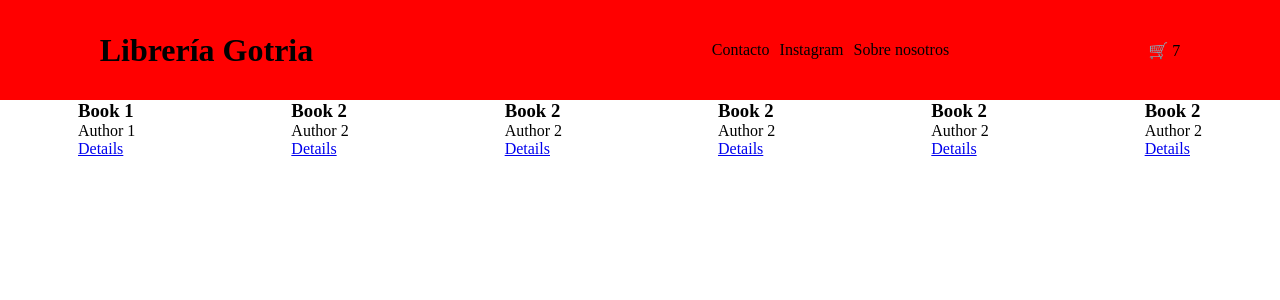
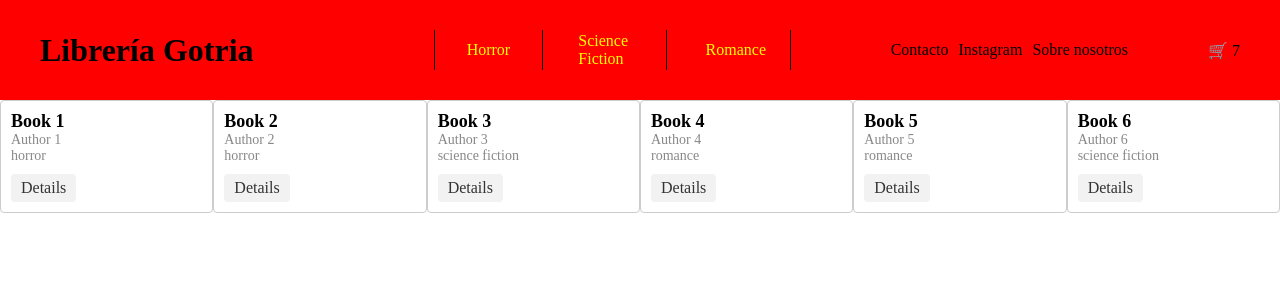
Before and after one commit to SantiagoBlachere/preEntrega1-Blachere, a React (Vite) app: page / in a window 1280 px wide. Shown: the top 300 px of the page. Built offline with nearby package versions, Linux system fonts and the light colour scheme.

Commit message:
Agregar funcionalidad de navegación y algo de css

```diff
--- a/src/App.jsx
+++ b/src/App.jsx
@@ -1,19 +1,31 @@
-import { useState } from 'react'
+
 import React from 'react'
 import { BrowserRouter, Routes, Route } from "react-router-dom";
-
-
+import bookData from './components/books.js';
+import { useState, useEffect } from 'react';
 import Navbar from './components/Navbar'
 import ItemListContainer from './components/ItemListContainer'
 import ItemDetail from './components/ItemDetail';
 
+import Category from "./components/Category"
+
+
 function App() {
+  const [books, setBooks] = useState([]);
+
+
+  useEffect(() => {
+    setBooks(bookData);
+  }, []);
+
+  console.log(books);
   return (
     <BrowserRouter>
       <Navbar />
       <Routes>
-        <Route path="/" element={<ItemListContainer />}></Route>
-        <Route path="/book/:id" element={<ItemDetail />}></Route>
+        <Route path="/" element={<ItemListContainer books={books} />} />
+        <Route path="/genre/:genre" element={<Category books={books} />}></Route>
+        <Route path="/book/:id" element={<ItemDetail />} />
       </Routes>
     </BrowserRouter>
   )
--- /dev/null
+++ b/src/components/Category.jsx
@@ -0,0 +1,24 @@
+import React from 'react';
+import { useParams } from 'react-router-dom';
+
+function Category({ books }) {
+  const { genre } = useParams();
+  const filteredBooks = books.filter(
+    book => book.genre.toLowerCase() === genre.toLowerCase()
+  );
+
+  return (
+    <div className="cardContainer">
+      {filteredBooks.map(book => (
+        <div key={book.id} className="card">
+          <h3>{book.title}</h3>
+          <p>{book.author}</p>
+          <p>{book.genre}</p>
+          <p>{book.description}</p>
+        </div>
+      ))}
+    </div>
+  );
+}
+
+export default Category;
--- a/src/components/ItemListContainer.jsx
+++ b/src/components/ItemListContainer.jsx
@@ -1,26 +1,23 @@
-import React, { useEffect, useState } from 'react';
-import bookData from './books.js';
+
+
 import { Link } from 'react-router-dom';
 
-function ItemListContainer() {
-  const [books, setBooks] = useState([]);
 
-  useEffect(() => {
-    setBooks(bookData);
-  }, []);
+function ItemListContainer( {books}) {
 
-  console.log(books);
 
   return (
     <div className="cardContainer">
+
       {books.map(book => (
         <div key={book.id} className="card">
-          <h3>{book.title}</h3>
-          <p>{book.author}</p>
-          <Link to={`/book/${book.id}`}>Details</Link>
-
+          <h3 className="card-title">{book.title}</h3>
+          <p className="card-author">{book.author}</p>
+          <p className="card-genre">{book.genre}</p>
+          <Link className="card-link"to={`/book/${book.id}`}>Details</Link>
         </div>
       ))}
+
     </div>
   );
 }
--- a/src/components/Navbar.jsx
+++ b/src/components/Navbar.jsx
@@ -1,15 +1,21 @@
 import React from "react";
-import  ReactDOM  from "react";
+import  ReactDOM  from "react-dom";
 import '../style/style.css'
 import CartWidget from "./CartWidget";
+import { Link } from 'react-router-dom';
 
 
 function Navbar() {
 
     return (
         <div className="navbar">
-            <h1>Librería Gotria</h1>
+            <Link to="/"><h1>Librería Gotria</h1></Link>
             <img src="" alt="" />
+            <div className="genres">
+                <div className="horror"><Link to="/genre/horror">Horror</Link></div>
+                <div className="sc"><Link to="/genre/science%20fiction">Science Fiction</Link></div>
+                <div className="romance"><Link to="/genre/romance">Romance</Link></div>
+            </div>
             <ul className="linksNavbar">
                 <li>Contacto</li>
                 <li>Instagram</li>
--- a/src/components/books.js
+++ b/src/components/books.js
@@ -3,38 +3,44 @@
     "id": 1,
     "title": "Book 1",
     "author": "Author 1",
+    "genre" : "horror",
     "description": "Lorem ipsum dolor sit amet, consectetur adipiscing elit. Nam ut vestibulum lectus. Donec congue gravida convallis. Aenean vitae lobortis nibh, at"
   },
   {
     "id": 2,
     "title": "Book 2",
     "author": "Author 2",
+    "genre": "horror",
     "description": "Lorem ipsum dolor sit amet, consectetur adipiscing elit. Nam ut vestibulum lectus. Donec congue gravida convallis. Aenean vitae lobortis nibh, at"
   },
   {
     "id": 3,
-      "title": "Book 2",
-      "author": "Author 2",
+    "title": "Book 3",
+    "author": "Author 3",
+    "genre" : "science fiction",
     "description": "Lorem ipsum dolor sit amet, consectetur adipiscing elit. Nam ut vestibulum lectus. Donec congue gravida convallis. Aenean vitae lobortis nibh, at"
   },
   {
     "id": 4,
-      "title": "Book 2",
-      "author": "Author 2",
+    "title": "Book 4",
+    "author": "Author 4",
+    "genre" : "romance",
     "description": "Lorem ipsum dolor sit amet, consectetur adipiscing elit. Nam ut vestibulum lectus. Donec congue gravida convallis. Aenean vitae lobortis nibh, at"
   },
   {
     "id": 5,
-      "title": "Book 2",
-      "author": "Author 2",
+    "title": "Book 5",
+    "author": "Author 5",
+    "genre": "romance",
     "description": "Lorem ipsum dolor sit amet, consectetur adipiscing elit. Nam ut vestibulum lectus. Donec congue gravida convallis. Aenean vitae lobortis nibh, at"
   },
   {
     "id": 6,
-      "title": "Book 2",
-      "author": "Author 2",
+    "title": "Book 6",
+    "author": "Author 6",
+    "genre" : "science fiction",
     "description": "Lorem ipsum dolor sit amet, consectetur adipiscing elit. Nam ut vestibulum lectus. Donec congue gravida convallis. Aenean vitae lobortis nibh, at"
   }
-  ]
+];
 
 export default bookData;
--- a/src/main.jsx
+++ b/src/main.jsx
@@ -1,7 +1,8 @@
 import React from 'react'
 import ReactDOM from 'react-dom/client'
 import App from './App.jsx'
-import { BrowserRouter, Routes, Route } from "react-router-dom";
+
+
 
 
 ReactDOM.createRoot(document.getElementById('root')).render(
--- a/src/style/style.css
+++ b/src/style/style.css
@@ -8,6 +8,11 @@
     justify-content: space-around;
     background-color: red;
     align-items: center;
+
+}
+.navbar a {
+    color: inherit;
+    text-decoration: none;
 }
 .linksNavbar {
     display: flex;
@@ -22,3 +27,65 @@
     display: flex;
     justify-content: space-around;
 }
+.genres {
+    color: yellow;
+    display: flex;
+    justify-content: center;
+
+    gap: 15px;
+    padding: 20px
+
+}
+
+.horror, .sc, .romance {
+    border-right: solid 1px black;
+    padding: 2px 20px;
+    flex: 1;
+    display: flex;
+    align-items: center;
+    justify-content: center;
+}
+.horror {
+    border-left: solid 1px black;
+}
+.card {
+    border: 1px solid #ccc;
+    border-radius: 4px;
+    padding: 10px;
+    width: 300px;
+  }
+
+  .card-image {
+    width: 100%;
+    height: auto;
+    margin-bottom: 10px;
+  }
+
+  .card-title {
+    font-size: 18px;
+    font-weight: bold;
+  }
+
+  .card-author {
+    font-size: 14px;
+    color: #888;
+  }
+
+  .card-genre {
+    font-size: 14px;
+    color: #888;
+    margin-bottom: 10px;
+  }
+
+  .card-link {
+    display: inline-block;
+    padding: 5px 10px;
+    background-color: #f2f2f2;
+    color: #333;
+    text-decoration: none;
+    border-radius: 4px;
+  }
+
+  .card-link:hover {
+    background-color: #ddd;
+  }
```
Lines whose indentation alone changed are shown as unchanged.
